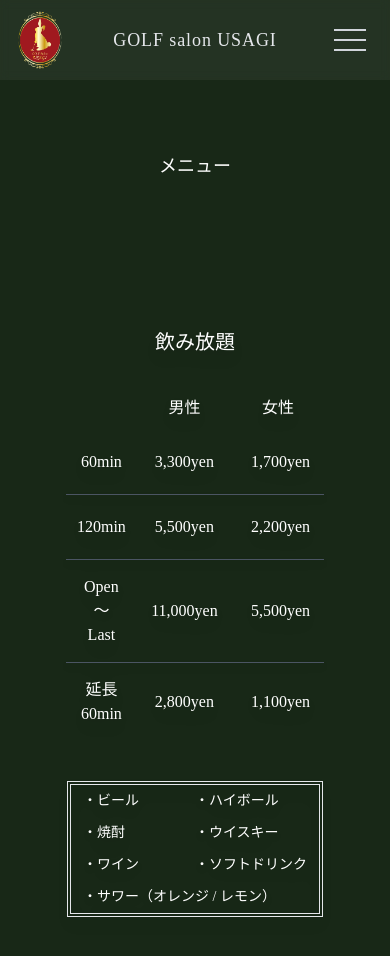
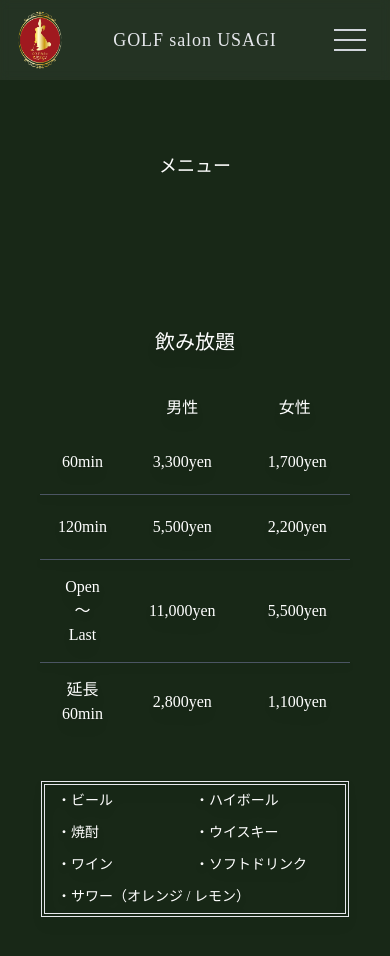
Before and after one commit to ShoheiIshihara/usagi, a Next.js app: page /menu in a window 390 px wide. Shown: the top 956 px of the page. Built offline with nearby package versions, Linux system fonts and the light colour scheme; a web font is replaced by a local one; what tw-elements would draw is missing.

Commit message:
menu change2

```diff
--- a/src/app/menu/page.js
+++ b/src/app/menu/page.js
@@ -19,7 +19,7 @@
           <div className='mx-auto '>
             <div className=' mx-[30px] mb-[20px] py-[50px] drop-shadow-lg'>
               <h3 className='text-center text-xl font-notosefif font-light md:text-2xl'>飲み放題</h3>
-              <table className='mx-auto md:w-2/3 md:text-center md:text-xl md:mt-[50px]'>
+              <table className='mx-auto w-full md:w-2/3 md:text-center md:text-xl md:mt-[50px]'>
                 <thead></thead>
                 <tbody className='font-thin font-notosefif text-center'>
                   <tr>
```
